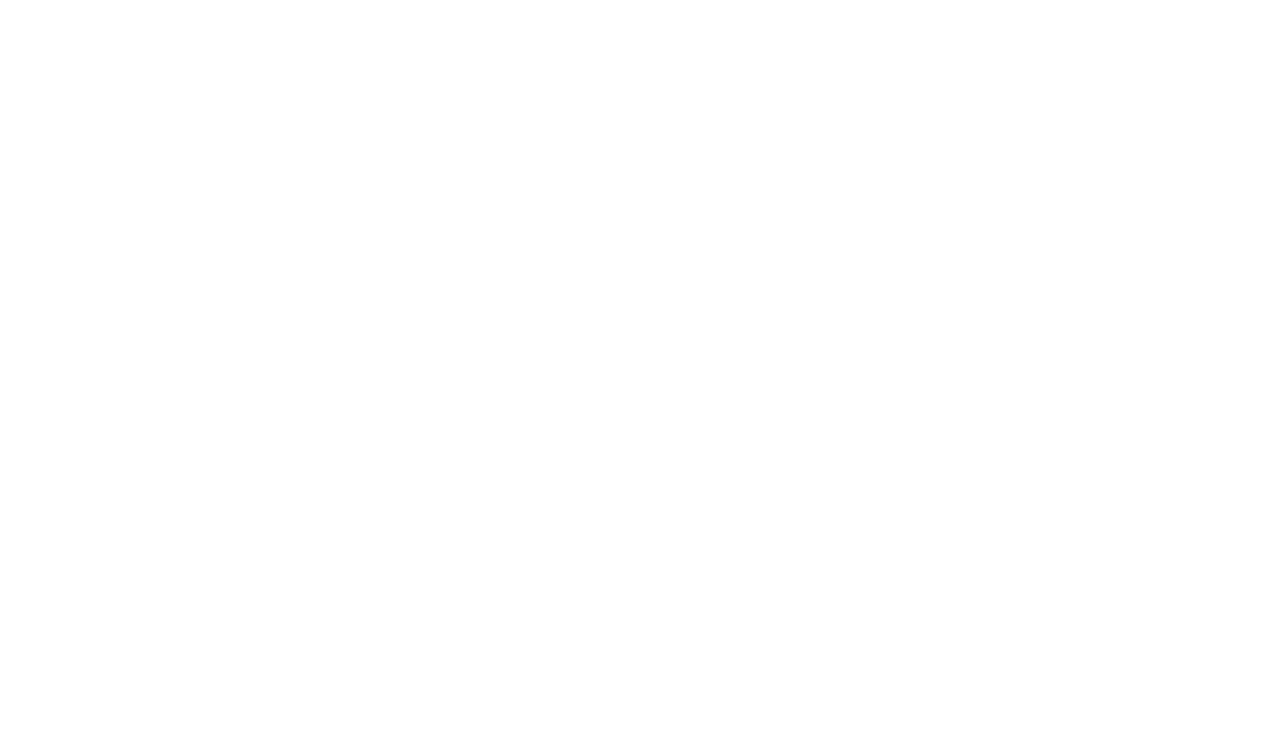
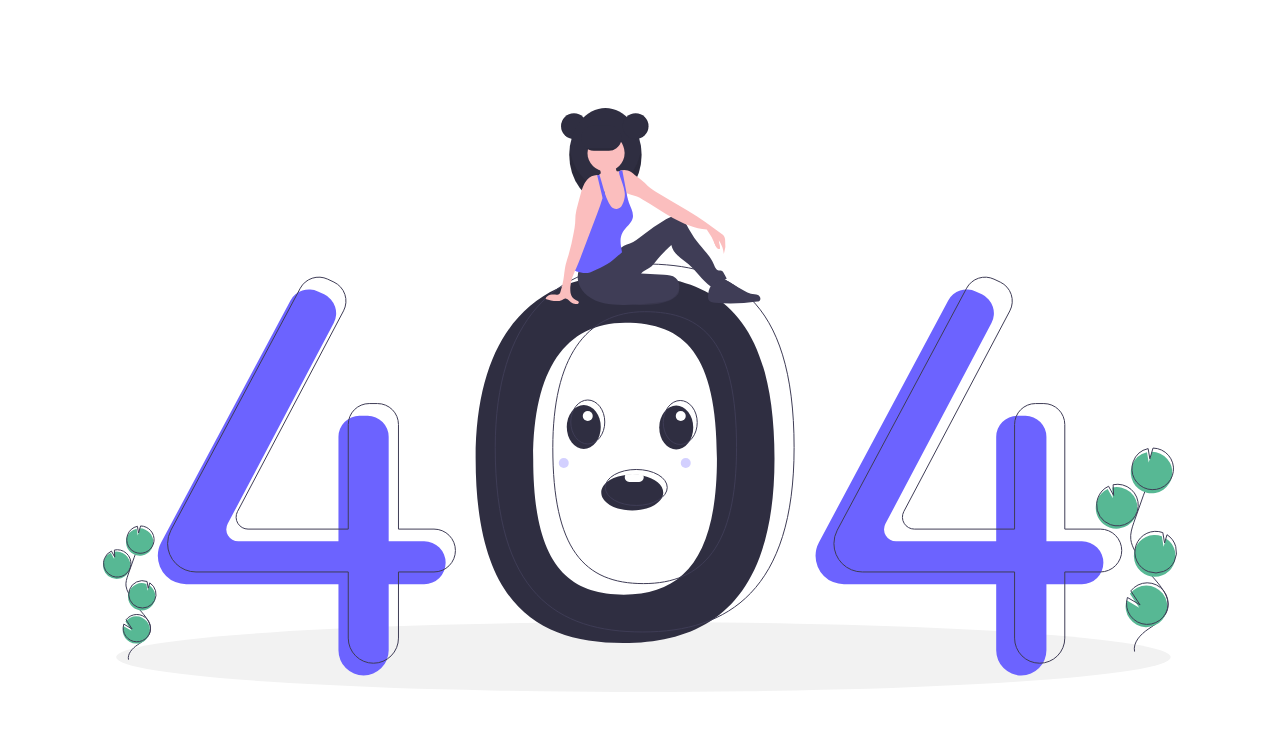
Before and after one commit to senuravihanjayadeva/qbankstack-angular, an Angular app: page / in a window 1280 px wide. Shown: the top 730 px of the page. Built offline with nearby package versions, Linux system fonts and the light colour scheme.

Commit message:
UI improvements

```diff
--- a/src/app/app-routing.module.ts
+++ b/src/app/app-routing.module.ts
@@ -1,11 +1,13 @@
 import { NgModule } from '@angular/core';
 import { Routes, RouterModule } from '@angular/router';
 import { LoginComponent } from './components/login/login.component';
+import { NotfoundComponent } from './components/notfound/notfound.component';
 import { RegistrationComponent } from './components/registration/registration.component';
 
 const routes: Routes = [
   { path: 'login', component: LoginComponent },
   { path: 'registration', component: RegistrationComponent },
+  {path: '**' , component : NotfoundComponent}
 ];
 
 @NgModule({
--- a/src/app/app.module.ts
+++ b/src/app/app.module.ts
@@ -11,13 +11,15 @@
 import {MatButtonToggleModule} from '@angular/material/button-toggle';
 import {MatSlideToggleModule} from '@angular/material/slide-toggle';
 import {MatFormFieldModule} from '@angular/material/form-field';
+import { NotfoundComponent } from './components/notfound/notfound.component';
 
 @NgModule({
   declarations: [
     AppComponent,
     LoginComponent,
     RegistrationComponent,
-    LoginpopupComponent
+    LoginpopupComponent,
+    NotfoundComponent
   ],
   imports: [
     BrowserModule,
--- a/src/app/components/login/loginpopup/loginpopup.component.html
+++ b/src/app/components/login/loginpopup/loginpopup.component.html
@@ -4,7 +4,7 @@
         <div class="form-group">
           <label for="exampleInputEmail1">Email address</label>
           <input type="email" class="form-control" id="exampleInputEmail1" aria-describedby="emailHelp" placeholder="Enter email">
-          <small id="emailHelp" class="form-text text-muted">We'll never share your email with anyone else.</small>
+          <!-- <small id="emailHelp" class="form-text text-muted">We'll never share your email with anyone else.</small> -->
         </div>
         <div class="form-group">
           <label for="exampleInputPassword1">Password</label>
@@ -21,7 +21,7 @@
 <mat-dialog-actions align="end">
     <div class="row" style="margin: 10px;">
   <div class="col-md-6 " style="align-items: center;">
-    <button mat-button  class="btn btn-success m" mat-dialog-close>Registration</button>
+    <button mat-button  routerLink="/registration" class="btn btn-success m" mat-dialog-close>Registration</button>
   </div>
   <div class="col-md-6" style="align-items: center;">
     <button mat-button  class="btn btn-danger" mat-dialog-close>Cancel</button>
--- /dev/null
+++ b/src/app/components/notfound/notfound.component.html
@@ -0,0 +1,3 @@
+<div class="container bgImg">
+
+</div>
--- /dev/null
+++ b/src/app/components/notfound/notfound.component.scss
@@ -0,0 +1,7 @@
+.bgImg{
+    background-image: url('../../../assets/images/notfound.svg');
+    background-repeat: no-repeat;
+    height: 100vh;
+    max-width: 100%;
+    background-position:center;
+}
--- /dev/null
+++ b/src/app/components/notfound/notfound.component.ts
@@ -0,0 +1,15 @@
+import { Component, OnInit } from '@angular/core';
+
+@Component({
+  selector: 'app-notfound',
+  templateUrl: './notfound.component.html',
+  styleUrls: ['./notfound.component.scss']
+})
+export class NotfoundComponent implements OnInit {
+
+  constructor() { }
+
+  ngOnInit(): void {
+  }
+
+}
--- a/src/app/components/registration/registration.component.html
+++ b/src/app/components/registration/registration.component.html
@@ -4,7 +4,7 @@
         <div class="col-md-3 register-left">
             <img src="https://image.ibb.co/n7oTvU/logo_white.png" alt=""/>
             <h1>Welcome</h1>
-            <button class="btn btn-light" style="border-radius: 30px;">Login</button>
+            <button class="btn btn-light" routerLink="/login" (click)="onLogin()" style="border-radius: 30px;">Login</button>
         </div>
         <div class="col-md-9 register-right">
             <ul class="nav nav-tabs nav-justified" id="myTab" role="tablist">
@@ -15,6 +15,7 @@
                     <a class="nav-link" id="profile-tab" data-toggle="tab" href="#profile" role="tab" aria-controls="profile" aria-selected="false">Teacher</a>
                 </li>
             </ul>
+
             <div class="tab-content" id="myTabContent">
                 <div class="tab-pane fade show active" id="home" role="tabpanel" aria-labelledby="home-tab">
                     <h2 class="register-heading">Create an account as a Teacher</h2>
@@ -54,8 +55,8 @@
                             </div>
                             <div class="form-group">
                                 <select class="form-control">
-                                    <option class="hidden"  selected disabled>Please select your Sequrity Question</option>
-                                    <option>What is your Birthdate?</option>
+                                    <option class="hidden"  selected disabled>Please select your Security Question</option>
+                                    <option>What is your Birth-date?</option>
                                     <option>What is Your old Phone Number</option>
                                     <option>What is your Pet Name?</option>
                                 </select>
@@ -97,7 +98,7 @@
                             <div class="form-group">
                                 <select class="form-control">
                                     <option class="hidden"  selected disabled>Please select your Sequrity Question</option>
-                                    <option>What is your Birthdate?</option>
+                                    <option>What is your Birth-date?</option>
                                     <option>What is Your old Phone Number</option>
                                     <option>What is your Pet Name?</option>
                                 </select>
--- a/src/app/components/registration/registration.component.ts
+++ b/src/app/components/registration/registration.component.ts
@@ -1,5 +1,5 @@
 import { Component, OnInit } from '@angular/core';
-import { FormBuilder, FormControl, FormGroup, Validators } from '@angular/forms';
+import { Router } from '@angular/router';
 
 @Component({
   selector: 'app-registration',
@@ -8,13 +8,12 @@
 })
 export class RegistrationComponent implements OnInit {
 
-  isChecked = true;
-
-  constructor(formBuilder: FormBuilder) {
-  }
-
+  constructor(private router : Router){}
 
   ngOnInit(): void {
   }
+  onLogin(){
+    this.router.navigate(['/login']);
+  }
 
 }
```
Also changed, not shown: src/assets/images/notfound.svg (added), 1 other file (tests, documents, lock files or other folders).
